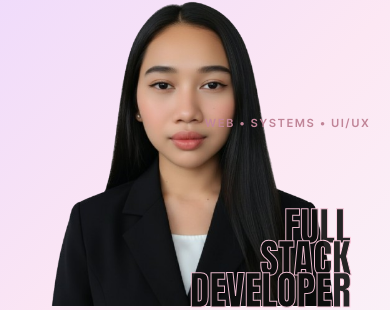
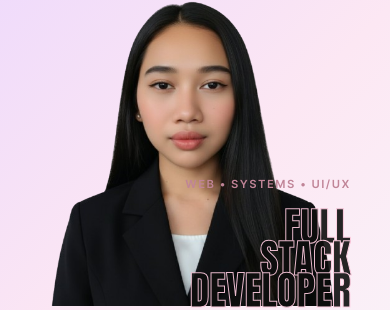
Before and after one commit to harramos25/harra-portfolio, a plain HTML site: page index.html in a window 390 px wide. Shown: the part 220-530 px from the top of the page. Drawn offline with nearby package versions, Linux system fonts and the light colour scheme; a web font is replaced by a local one.

Commit message:
Adjusted mobile positioning for hero subnav and aligned with role text

```diff
--- a/css/style.css
+++ b/css/style.css
@@ -2597,11 +2597,21 @@ footer {
 
     .hero-subnav {
         display: block;
-        margin-top: 1.5rem;
-        margin-bottom: 2rem;
+        position: absolute;
+        top: auto;
+        bottom: 7rem;
+        /* Adjusted as per user request */
+        right: 10%;
+        /* Align with role text */
+        margin: 0;
         font-size: clamp(0.7rem, 2.5vw, 0.9rem);
-        order: 4;
+        order: unset;
+        /* Remove order since we are using absolute */
         letter-spacing: 2px;
+        text-align: right;
+        width: auto;
+        z-index: 10;
+        pointer-events: none;
     }
 
     /* Projects Section Mobile */
--- a/index.html
+++ b/index.html
@@ -111,10 +111,10 @@
                     <span>STACK</span><br>
                     <span>DEVELOPER</span>
                 </div>
-            </div>
 
-            <div class="hero-subnav">
-                WEB • SYSTEMS • UI/UX
+                <div class="hero-subnav">
+                    WEB • SYSTEMS • UI/UX
+                </div>
             </div>
         </div>
     </section>
```
